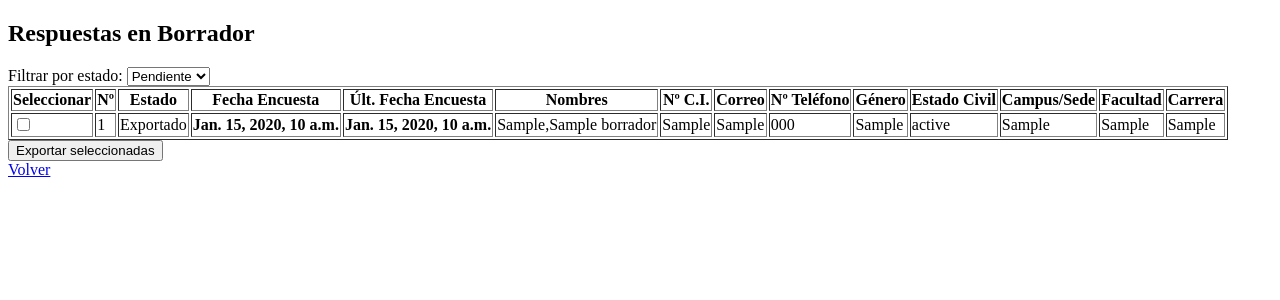
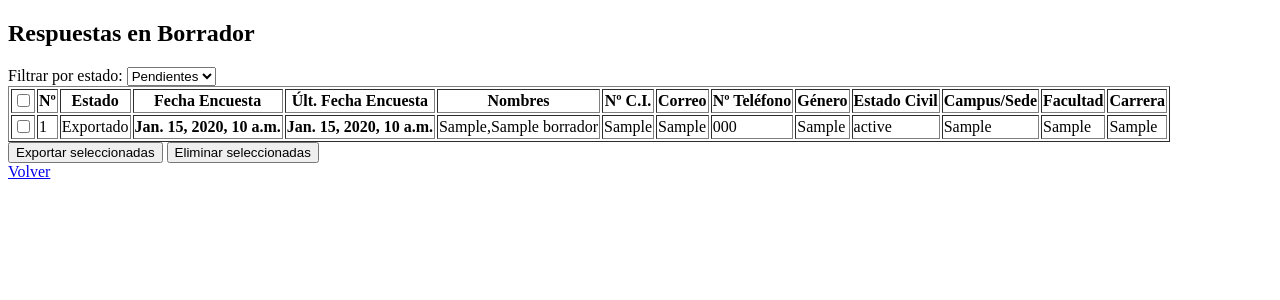
Before and after one commit to SrBlodus/proyecto_estadistica, a Django app: template estadistica_egresados/templates/imp-exp-archivos/ver_borrador.html in a window 1280 px wide. Shown: the top 300 px of the page. Run offline with Django 5.2, Linux system fonts and the light colour scheme; the template is opened without the code that fills it: values that come from a table or form of the project are taken from there, others are empty; tables that the repository leaves empty hold one stand-in row (values such as "Sample post").

Commit message:
Se ha agregado filtros, y botón para seleccionar todos

```diff
--- a/estadistica_egresados/templates/imp-exp-archivos/ver_borrador.html
+++ b/estadistica_egresados/templates/imp-exp-archivos/ver_borrador.html
@@ -10,8 +10,9 @@
 <form method="GET">
     <label for="estado">Filtrar por estado:</label>
     <select name="estado" id="estado" onchange="this.form.submit()">
-        <option value="P" {% if estado_filtro == "P" %}selected{% endif %}>Pendiente</option>
-        <option value="D" {% if estado_filtro == "D" %}selected{% endif %}>Duplicado</option>
+        <option value="P" {% if estado_filtro == "P" %}selected{% endif %}>Pendientes</option>
+        <option value="D" {% if estado_filtro == "D" %}selected{% endif %}>Duplicados</option>
+        <option value="T" {% if estado_filtro == "T" %}selected{% endif %}>Todos</option>
     </select>
 </form>
 
@@ -25,7 +26,7 @@
 
     <table border="1">
         <tr>
-            <th>Seleccionar</th>
+            <th><input type="checkbox" id="checkTodos" onclick="toggleSeleccionarTodos()"></th>
             <th>Nº</th>
             <th>Estado</th>
             <th>Fecha Encuesta</th>
@@ -42,7 +43,7 @@
         </tr>
         {% for respuesta in respuestas %}
         <tr>
-            <td><input type="checkbox" name="seleccionadas" value="{{ respuesta.id }}"></td>
+            <td><input type="checkbox" class="checkRegistro" name="seleccionadas" value="{{ respuesta.id }}"></td>
             <td>{{ respuesta.nro_registro }}</td>
             {% if respuesta.estado == 'P' %}
                 <td>Pendiente</td>
@@ -66,8 +67,23 @@
         </tr>
         {% endfor %}
     </table>
-    <button type="submit">Exportar seleccionadas</button>
+        <button type="submit" name="accion" value="exportar">Exportar seleccionadas</button>
+    <button type="submit" name="accion" value="eliminar" onclick="return confirm('¿Estás seguro de que deseas eliminar estos registros?');">Eliminar seleccionadas</button>
+
 </form>
+<script>
+    function seleccionarTodos() {
+        document.querySelectorAll(".checkRegistro").forEach(checkbox => checkbox.checked = true);
+    }
+
+    function toggleSeleccionarTodos() {
+        let checkboxes = document.querySelectorAll(".checkRegistro");
+        let estado = document.getElementById("checkTodos").checked;
+        checkboxes.forEach(checkbox => checkbox.checked = estado);
+    }
+</script>
+
+
 </body>
 <a href="{% url 'inicio_imp_exp_archivos' %}">Volver</a>
 </html>
```
Also changed, not shown: estadistica_egresados/csv.py (+12 -1 lines).
